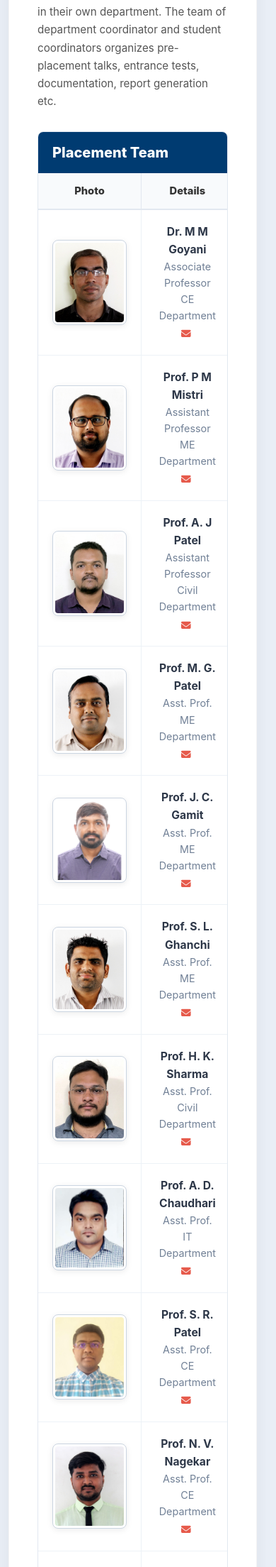
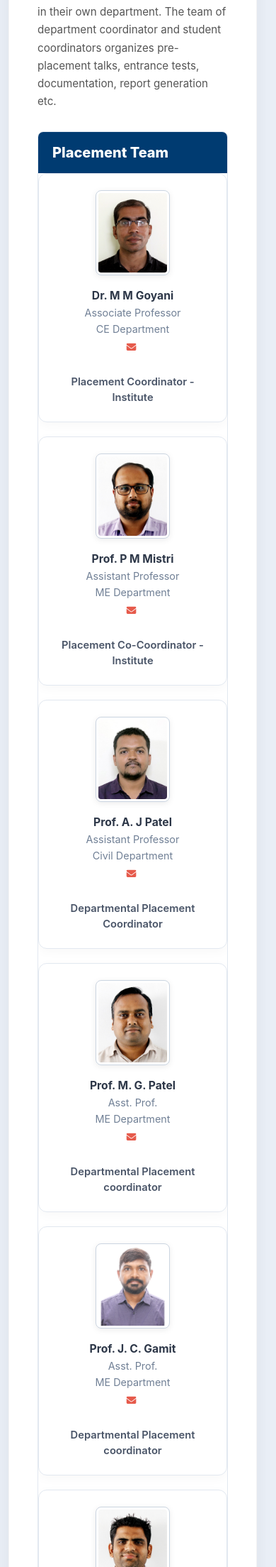
Before and after one commit to Aman-p02/gecm_placement_portal, a PHP site: page /placement_team.php in a window 390 px wide. Shown: the part 734-2942 px from the top of the page at 71% size. Run offline with PHP 8.4, Linux system fonts and the light colour scheme; data comes from the database, SQL or seed files in the repository; data that the repository does not hold is empty.

Commit message:
placement tem change

```diff
--- a/placement_team.php
+++ b/placement_team.php
@@ -372,6 +372,42 @@ if (empty($team_members)) {
             opacity: 1;
             transform: translateY(0);
         }
+
+        /* Prevent vertical scrollbar on table container during animation */
+        .table-responsive {
+            overflow-y: hidden;
+        }
+
+        /* Mobile Responsive Table (Stacking) */
+        @media (max-width: 768px) {
+            .team-table thead {
+                display: none;
+            }
+            .team-table, .team-table tbody, .team-table tr, .team-table td {
+                display: block;
+                width: 100%;
+            }
+            .team-table tr {
+                margin-bottom: 20px;
+                border: 1px solid #e2e8f0;
+                border-radius: 12px;
+                padding: 15px;
+                box-shadow: 0 4px 15px rgba(0,0,0,0.03);
+            }
+            .team-table td {
+                border: none !important;
+                padding: 8px 0 !important;
+                text-align: center;
+            }
+            .faculty-photo {
+                margin: 0 auto;
+            }
+            .role-cell {
+                margin-top: 10px;
+                padding-top: 12px !important;
+                border-top: 1px dashed #e2e8f0 !important;
+            }
+        }
     </style>
 </head>
 <body>
```
